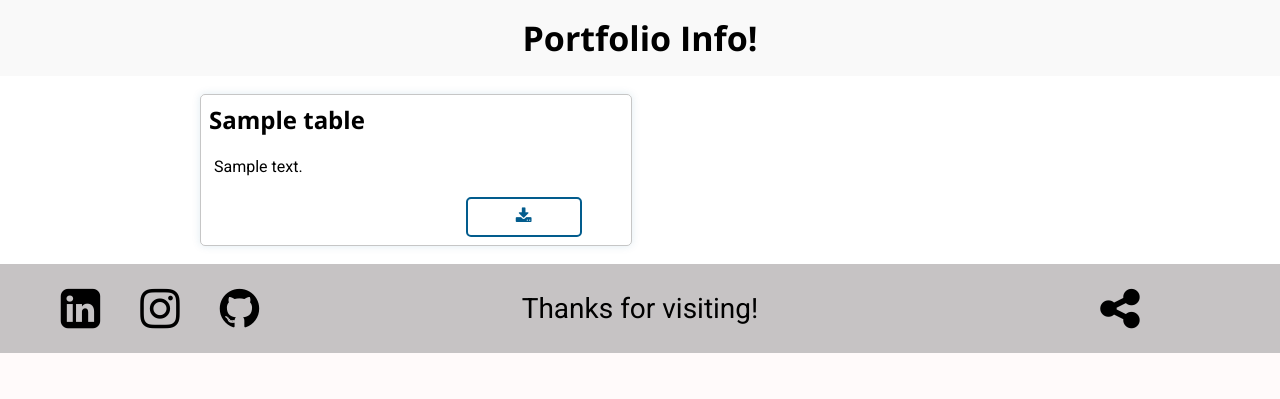
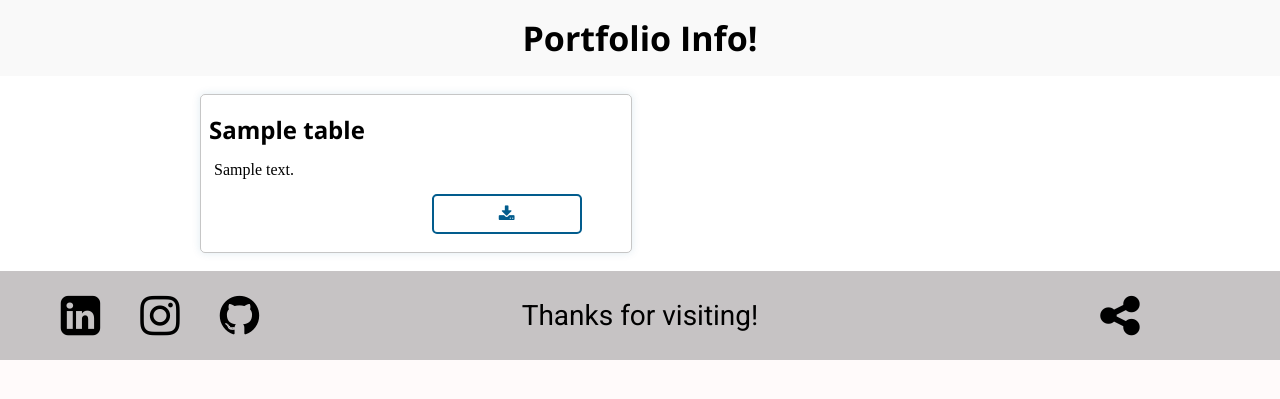
Before and after one commit to BrandonMiller18/resume, a Flask app: page /portfolio/more-info in a window 1280 px wide. Shown: the part 57-456 px from the top of the page. Run offline with Flask 2, Linux system fonts and the light colour scheme; tables that the repository leaves empty hold one stand-in row (values such as "Sample post").

Commit message:
accessibility, styles to more info

```diff
--- a/templates/moreinfo.html
+++ b/templates/moreinfo.html
@@ -16,10 +16,12 @@
 		{% if x.active == True %}
 		{% if x.proj_title != "More to Come..." %}
 		<div class="half-width section reference card">
-			<h2 class="full-width">{{x.proj_title}}</h2>
-			<p class="full-width body">{{x.proj_long_desc|safe}}</p>
+			<h2 class="full-width pad">{{x.proj_title}}</h2>
+			<div class="full-width body">{{x.proj_long_desc|safe}}</div>
 			{% if x.download_path %}
-			<a class="full-width" href="{{x.download_path}}"><button class="btn btn__download"><i class="fa fa-download" aria-hidden="true"></i></button></a>
+			<div class="full-width">
+				<a href="{{x.download_path}}" class="btn btn__download center pad" aria-label="download {{ x.proj_title }}"><i class="fa fa-download" aria-hidden="true"></i></a>
+			</div>
 			{% endif %}
 		</div>
 		{% endif %}
--- a/templates/references.html
+++ b/templates/references.html
@@ -53,7 +53,7 @@
 				</select>
 			</div>
 			<div class="full-width">
-				<label id="email" class="tooltip" for="message">Email (optional):<span class="tooltiptext">By entering your email, you agree to the display of your email on this website. You agree to be contacted by any would be employers. I will never sell your email.</span></label>
+				<label id="email" class="tooltip" for="email">Email (optional):<span class="tooltiptext">By entering your email, you agree to the display of your email on this website. You agree to be contacted by any would be employers. I will never sell your email.</span></label>
 				<input class="msg" type="text" name="email" placeholder="Click for more info.">
 			</div>
 			<div class="full-width">
```
Also changed, not shown: templates/index.html (+4 -48 lines).
